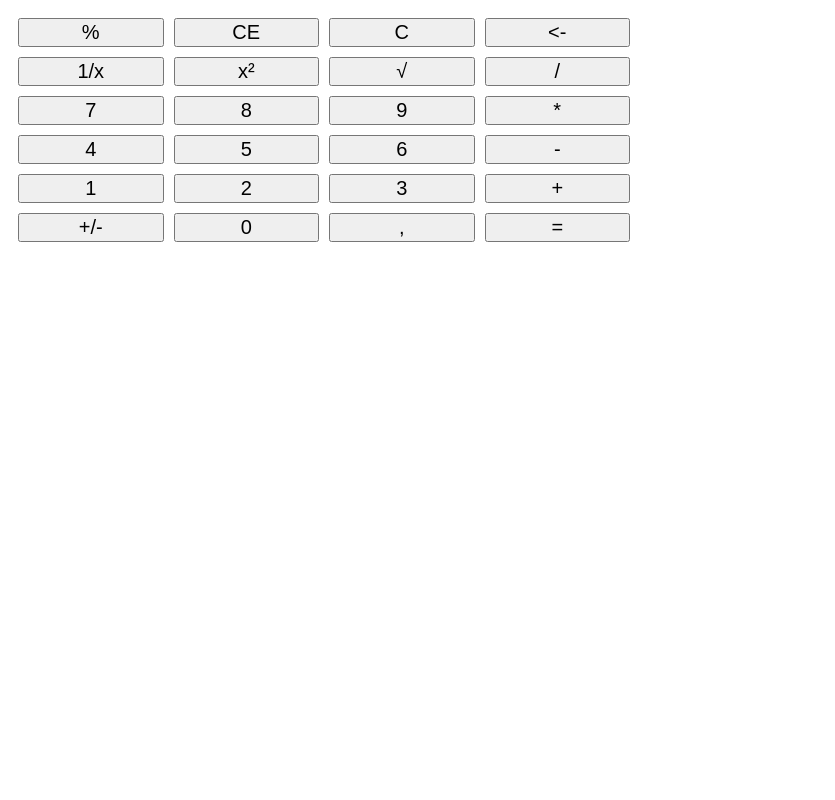
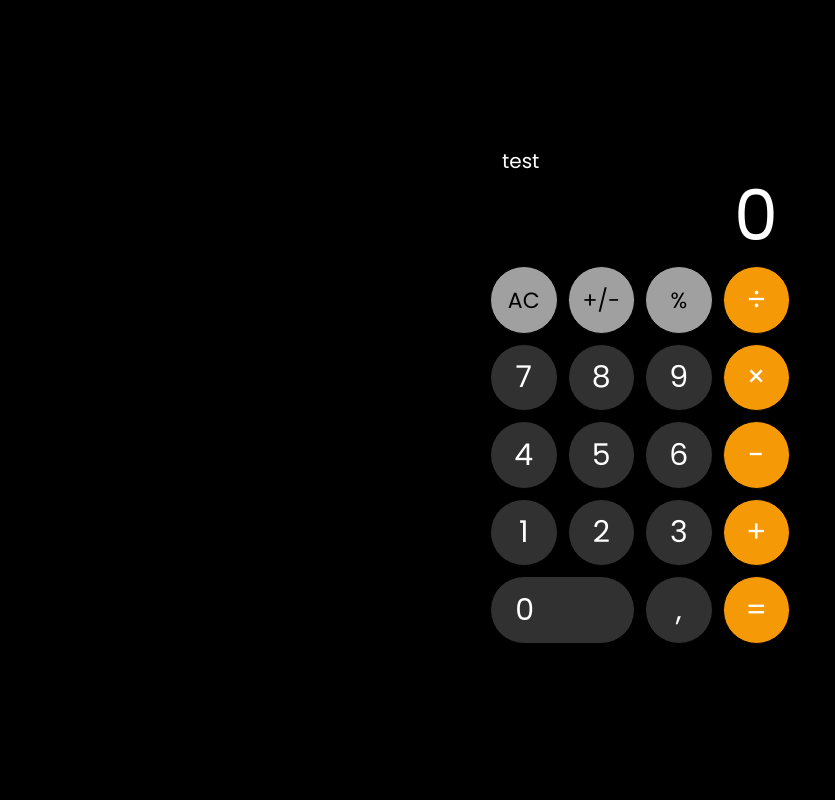
Before and after one commit to discohagen/Python-Calculator, a Flask app: page / in a window 1280 px wide. Shown: the whole page, without its empty margins (0-835 px from the left). Run offline with Flask 3, Linux system fonts and the light colour scheme.

Commit message:
feat: pretty much finished design in frontend

```diff
--- a/app.py
+++ b/app.py
@@ -1,14 +1,19 @@
-from flask import Flask
-from flask import render_template
+from flask import Flask, render_template, request
 
-def calculator():
+calculationInput = "test"
+
+calculationOutput = "0"
+
+def calculator(input):
     return
 
 app = Flask(__name__)
 
 @app.route("/")
 def home():
+    context = {"input": calculationInput, "output": calculationOutput}
+
     return render_template(
         "calculator.html",
-
+        **context
     )
--- a/static/calculator.css
+++ b/static/calculator.css
@@ -1,6 +1,38 @@
+@font-face {
+  font-family: 'Poppins';
+  src: url('../static/Poppins-Regular.ttf');
+}
+
+body {
+  display: flex;
+  justify-content: center;
+  align-items: center;
+  width: 100vw;
+  height: 100vh;
+  margin: 0;
+  background-color: black;
+  color: white;
+  font-family: 'Poppins', sans-serif;
+}
+
 .Calculator {
-  width: 50%;
-  height: 50%;
+  width: 20rem;
+}
+
+.Display {
+  margin: 0 10px;
+}
+
+.InputDisplay {
+  padding-left: 0.75rem;
+  font-size: 20px;
+}
+
+.OutputDisplay {
+  padding-right: 0.75rem;
+  font-size: 70px;
+  text-align: right;
+  line-height: 5rem;
 }
 
 .Buttons {
@@ -12,7 +44,28 @@
 }
 
 .Buttons button {
-  width: 100%;
-  height: 100%;
-  font-size: 20px;
+  font-size: 30px;
+  border: 1px solid black;
+  border-radius: 90px;
+  aspect-ratio: 1;
+  background-color: #313131;
+  color: white;
+  font-family: 'Poppins', sans-serif;
 }
+
+.Buttons .Gray {
+  font-size: 22px;
+  background-color: #a0a0a0;
+  color: black;
+}
+
+.Buttons .Orange {
+  background-color: #f69906;
+  color: white;
+}
+
+.Buttons .Null {
+  grid-column: span 2;
+  aspect-ratio: 0;
+  padding-right: 5.1rem;
+}
--- a/templates/calculator.html
+++ b/templates/calculator.html
@@ -12,40 +12,34 @@
   <body>
     <div class="Calculator">
       <div class="Display">
-        <div class="InputDisplay"></div>
-        <div class="OutputDisplay"></div>
+        <div class="InputDisplay">{{input}}</div>
+        <div class="OutputDisplay">{{output}}</div>
       </div>
 
       <div class="Buttons">
-        <button>%</button>
-        <button>CE</button>
-        <button>C</button>
-        <button><-</button>
-
-        <button>1/x</button>
-        <button>x²</button>
-        <button>&#8730;</button>
-        <button>/</button>
+        <button class="Gray">AC</button>
+        <button class="Gray">+/-</button>
+        <button class="Gray">%</button>
+        <button class="Orange">÷</button>
 
         <button>7</button>
         <button>8</button>
         <button>9</button>
-        <button>*</button>
+        <button class="Orange">×</button>
 
         <button>4</button>
         <button>5</button>
         <button>6</button>
-        <button>-</button>
+        <button class="Orange">-</button>
 
         <button>1</button>
         <button>2</button>
         <button>3</button>
-        <button>+</button>
+        <button class="Orange">+</button>
 
-        <button>+/-</button>
-        <button>0</button>
+        <button class="Null">0</button>
         <button>,</button>
-        <button>=</button>
+        <button class="Orange">=</button>
       </div>
     </div>
   </body>
```
Also changed, not shown: static/Poppins-Regular.ttf (added).
